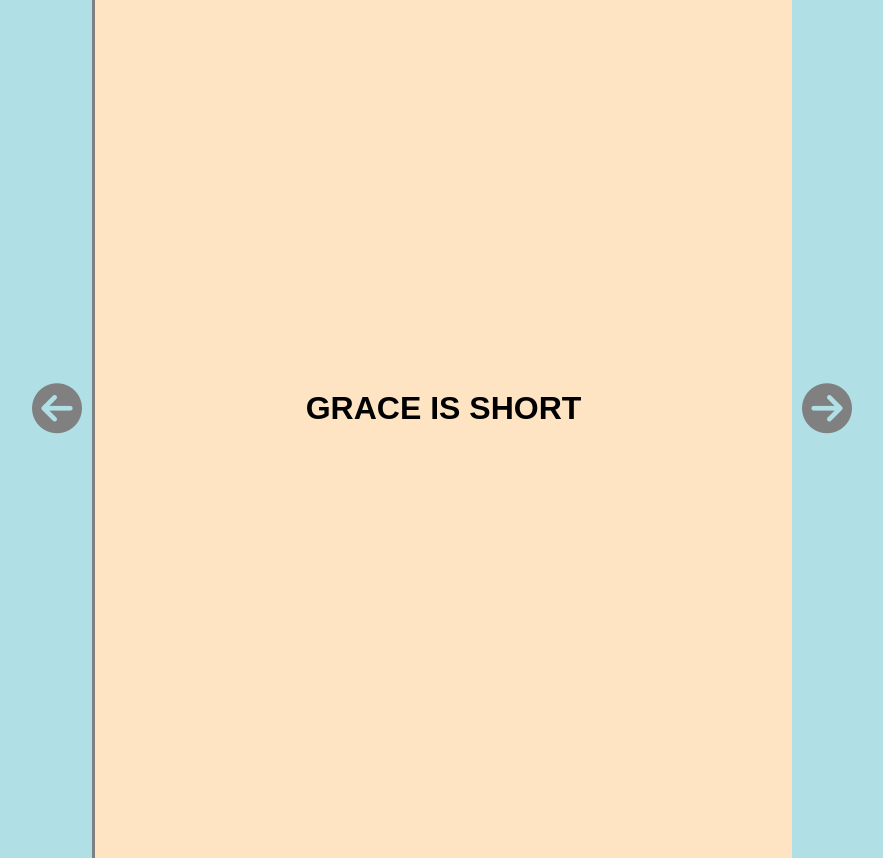
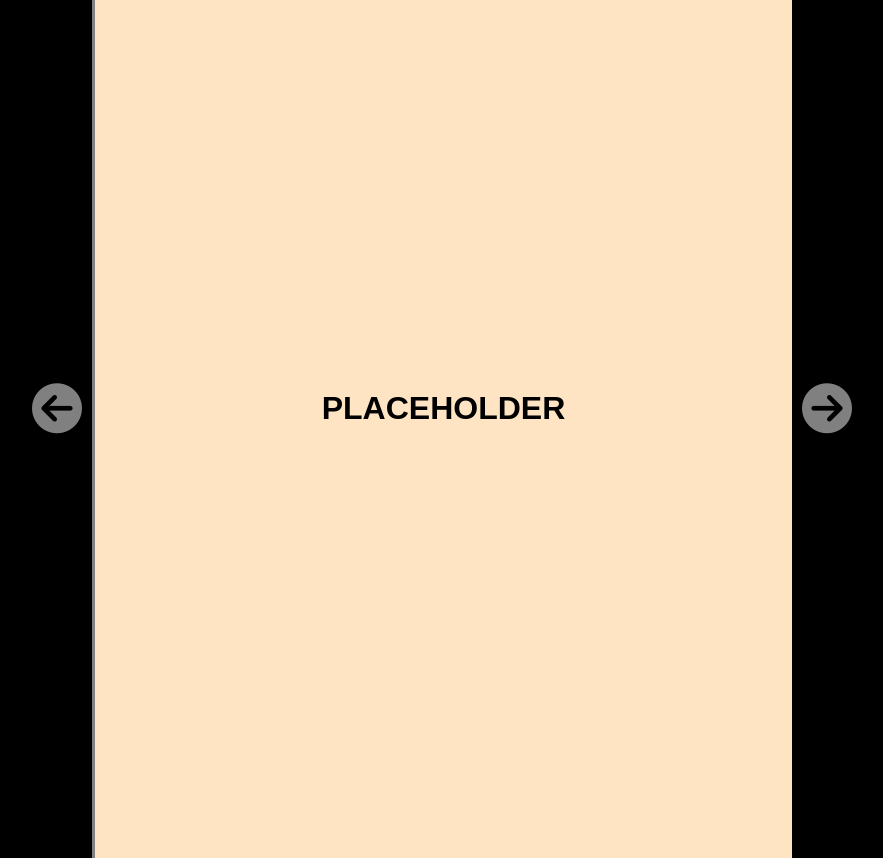
Before and after one commit to Gravy69LP/gravy69lp.github.io, a plain HTML site: page index.html in a window 1280 px wide. Shown: the whole page, without its empty margins (198-1081 px from the left). Drawn offline with Linux system fonts and the light colour scheme.

Commit message:
Furtherchanges

```diff
--- a/index.html
+++ b/index.html
@@ -21,12 +21,12 @@
         <div id="p1" class="paper">
             <div class="front">
                 <div id="f1" class="front-content">
-                    <h1>GRACE IS SHORT</h1>
+                    <h1>PLACEHOLDER</h1>
                 </div>
             </div>
             <div class="back">
             <div id="b1" class="back-content">
-                    <h1>GRACE IS NOT TALL</h1>
+                    <h1>PLACEHOLDER</h1>
                 </div>
             </div>
         </div>
@@ -34,12 +34,12 @@
         <div id="p2" class="paper">
             <div class="front">
                 <div id="f2" class="front-content">
-                    <h1>GRACE UNTALL</h1>
+                    <h1>PLACEHOLDER</h1>
                 </div>
             </div>
             <div class="back">
             <div id="b2" class="back-content">
-                    <h1>GRACE IS 3FEET</h1>
+                    <h1>PLACEHOLDER</h1>
                 </div>
             </div>
         </div>
@@ -47,12 +47,12 @@
         <div id="p3" class="paper">
             <div class="front">
                 <div id="f3" class="front-content">
-                    <h1>GRACE IS SHORT</h1>
+                    <h1>PLACEHOLDER</h1>
                 </div>
             </div>
             <div class="back">
             <div id="b3" class="back-content">
-                    <h1>GRACE IS 3FEET</h1>
+                    <h1>PLACEHOLDER</h1>
                 </div>
             </div>
         </div>
--- a/style.css
+++ b/style.css
@@ -9,9 +9,10 @@ body {
     display: flex;
     justify-content: center;
     align-items: center;
-
+    overflow: hidden;
     font-family: sans-serif;
     background-color: powderblue;
+    background-color: black;
 }
 
 /*book*/
```
